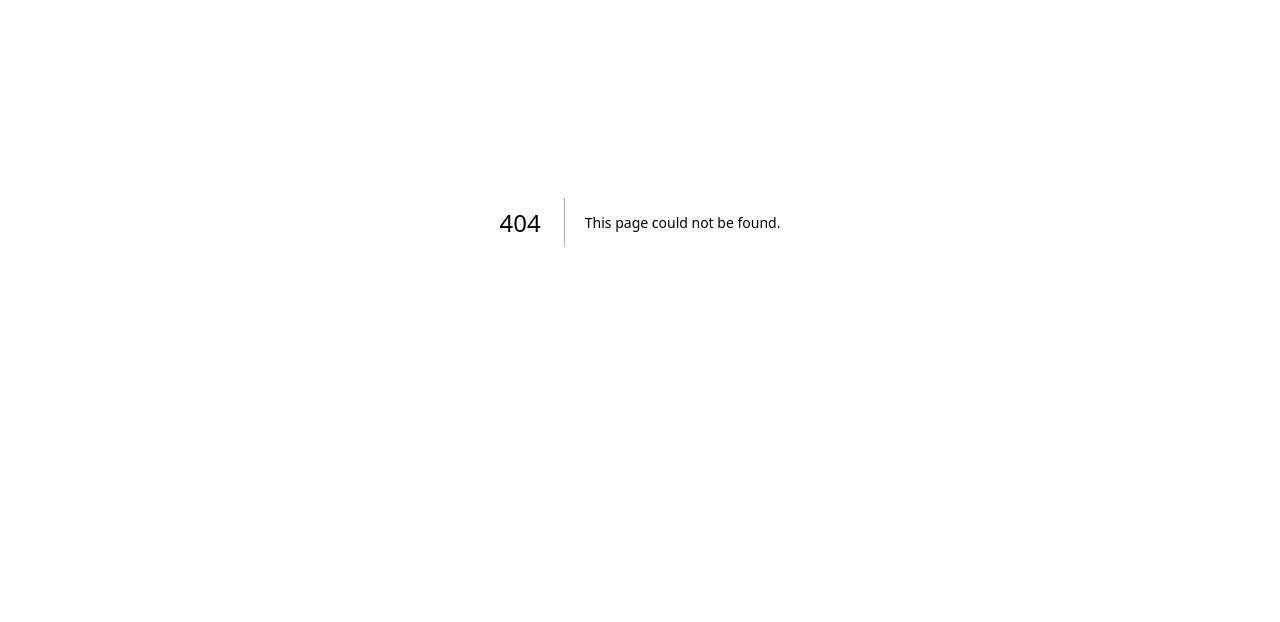
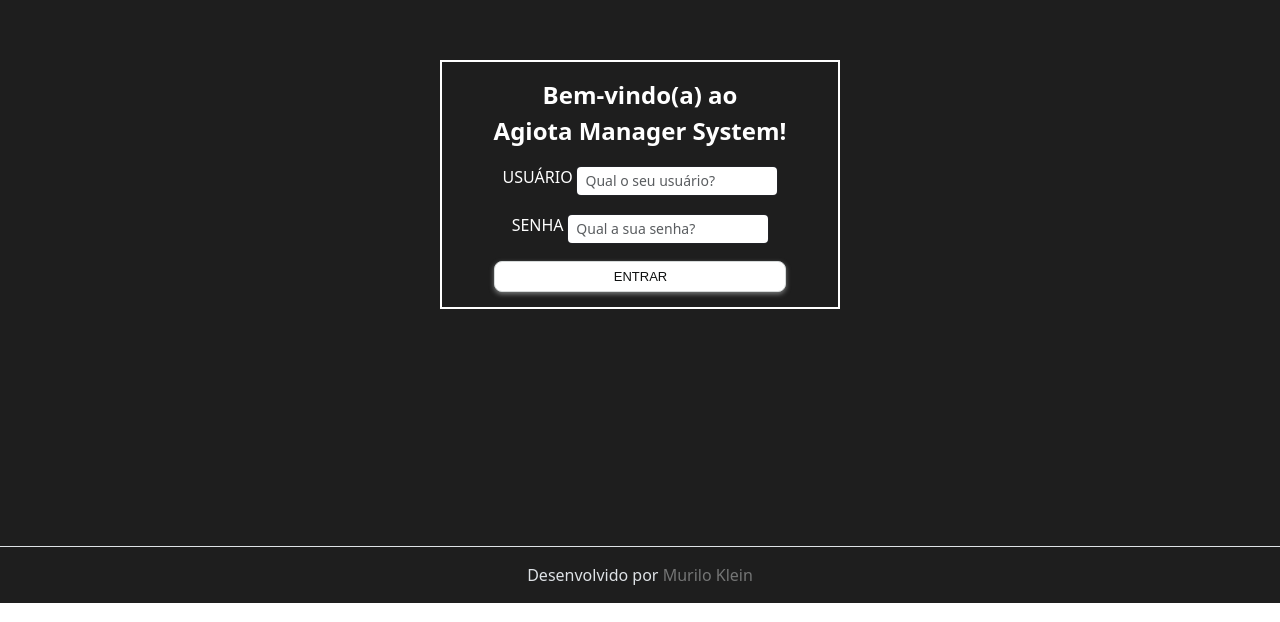
Before and after one commit to muriloklein/agiota_manager_system_front, a Next.js app: page /login in a window 1280 px wide. Before the commit this address had no page. Shown: the part 178-800 px from the top of the page. Built offline with nearby package versions, Linux system fonts and the light colour scheme.

Commit message:
Adicionado tela de Login

```diff
--- /dev/null
+++ b/src/pages/login.tsx
@@ -0,0 +1,86 @@
+import Head from "next/head";
+import { Button, Container, Form, FormGroup, Input, Label } from "reactstrap";
+import Footer from "@/components/footer";
+import { FormEvent, useEffect, useState } from "react";
+import { useRouter } from "next/router";
+import { authService } from "../services/authService";
+import styles from "../styles/login.module.css";
+
+const Login = function () {
+  const router = useRouter();
+  const [errorMessage, setErrorMessage] = useState<string | null>(null);
+
+  useEffect(() => {
+    if (sessionStorage.getItem("ams-token")) {
+      router.push("/home");
+    }
+  }, []);
+
+  const handleLogin = async (event: FormEvent<HTMLFormElement>) => {
+    event.preventDefault();
+    setErrorMessage(null);
+
+    const formData = new FormData(event.currentTarget);
+    const name = formData.get("usuario")!.toString();
+    const pin = formData.get("password")!.toString();
+    const params = { name, pin };
+
+    const response = await authService.login(params);
+    const status = response?.status;
+
+    if (status === 200) {
+      router.push("/home");
+    } else {
+      setErrorMessage("Usuário ou senha incorretos. Tente novamente.");
+    }
+  };
+
+  return (
+    <>
+      <Head>
+        <title>AMS - Login</title>
+        <link rel="shortcut icon" href="/favicon.svg" type="image/x-icon" />
+      </Head>
+      <main className={styles.loginContainer}>
+        <Container>
+          <section className={styles.formes}>
+            <Form onSubmit={handleLogin}>
+              <p className={styles.title}>
+                <strong>
+                  Bem-vindo(a) ao <br /> Agiota Manager System!
+                </strong>
+              </p>
+              {errorMessage && <p className={styles.error}>{errorMessage}</p>}
+              <FormGroup className={styles.formGroup}>
+                <Label for="usuario">USUÁRIO</Label>
+                <Input
+                  id="usuario"
+                  name="usuario"
+                  type="text"
+                  placeholder="Qual o seu usuário?"
+                  required
+                />
+              </FormGroup>
+              <FormGroup className={styles.formGroup}>
+                <Label for="password">SENHA</Label>
+                <Input
+                  id="password"
+                  name="password"
+                  type="password"
+                  placeholder="Qual a sua senha?"
+                  required
+                />
+              </FormGroup>
+              <Button className={styles.submitButton} type="submit" outline>
+                ENTRAR
+              </Button>
+            </Form>
+          </section>
+        </Container>
+      </main>
+      <Footer />
+    </>
+  );
+};
+
+export default Login;
--- /dev/null
+++ b/src/styles/login.module.css
@@ -0,0 +1,99 @@
+.loginContainer {
+  display: flex;
+  align-items: center;
+  width: 100%;
+  justify-content: center;
+  background-color: #f8f9fa;
+  height: 90.5vh;
+  background-color: rgba(30, 30, 30, 1);
+  color: #fff;
+}
+
+.title {
+  margin-bottom: 1rem;
+  text-align: center;
+  font-size: 1.5rem;
+  font-weight: bold;
+}
+
+.formes {
+  border: 2px solid #fff;
+  width: 400px;
+  margin: auto;
+  padding: 15px;
+  display: flex;
+  align-items: center;
+  flex-direction: column;
+}
+
+.formGroup {
+  margin-bottom: 1.5rem;
+  display: flex;
+  align-items: center;
+  justify-content: center;
+  gap: 0.3rem;
+}
+
+.formGroup input {
+  border: 0;
+  outline: 0;
+  color: rgb(60, 66, 87);
+  background-color: rgb(255, 255, 255);
+  box-shadow: rgb(0 0 0 / 0%) 0px 0px 0px 0px, rgb(0 0 0 / 0%) 0px 0px 0px 0px,
+    rgb(0 0 0 / 0%) 0px 0px 0px 0px, rgb(60 66 87 / 16%) 0px 0px 0px 1px,
+    rgb(0 0 0 / 0%) 0px 0px 0px 0px, rgb(0 0 0 / 0%) 0px 0px 0px 0px,
+    rgb(0 0 0 / 0%) 0px 0px 0px 0px;
+  border-radius: 4px;
+  font-size: 14px;
+  line-height: 20px;
+  font-weight: 400;
+  padding: 4px 8px;
+  min-height: 28px;
+  width: 200px;
+  vertical-align: middle;
+  transition: background-color 0.24s, box-shadow 0.24s;
+  transition-property: background-color, box-shadow;
+  transition-duration: 0.24s, 0.24s;
+  transition-timing-function: ease, ease;
+  transition-delay: 0s, 0s;
+}
+
+.formGroup input :focus {
+  box-shadow: rgb(0 0 0 / 0%) 0px 0px 0px 0px,
+    rgb(58 151 212 / 36%) 0px 0px 0px 4px, rgb(0 0 0 / 0%) 0px 0px 0px 0px,
+    rgb(60 66 87 / 16%) 0px 0px 0px 1px, rgb(0 0 0 / 0%) 0px 0px 0px 0px,
+    rgb(0 0 0 / 0%) 0px 0px 0px 0px, rgb(0 0 0 / 0%) 0px 0px 0px 0px;
+}
+
+.submitButton {
+  background-color: #fff;
+  border: 1px solid #d5d9d9;
+  border-radius: 8px;
+  box-shadow: rgba(213, 217, 217, 0.5) 0 2px 5px 0;
+  box-sizing: border-box;
+  color: #0f1111;
+  cursor: pointer;
+  display: inline-block;
+  font-family: "Amazon Ember", sans-serif;
+  font-size: 13px;
+  line-height: 29px;
+  padding: 0 10px 0 11px;
+  position: relative;
+  text-align: center;
+  text-decoration: none;
+  user-select: none;
+  -webkit-user-select: none;
+  touch-action: manipulation;
+  vertical-align: middle;
+  width: 100%;
+}
+
+.submitButton:hover {
+  background-color: #f7fafa;
+}
+
+.submitButton:focus {
+  border-color: #008296;
+  box-shadow: rgba(213, 217, 217, 0.5) 0 2px 5px 0;
+  outline: 0;
+}
```
